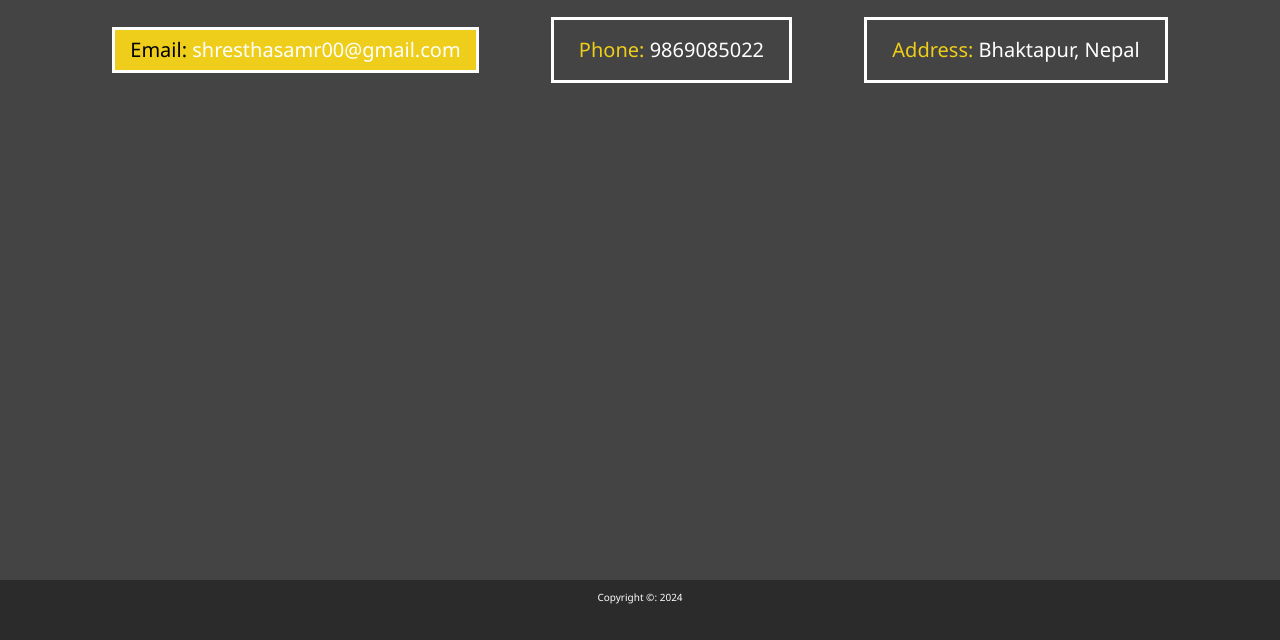
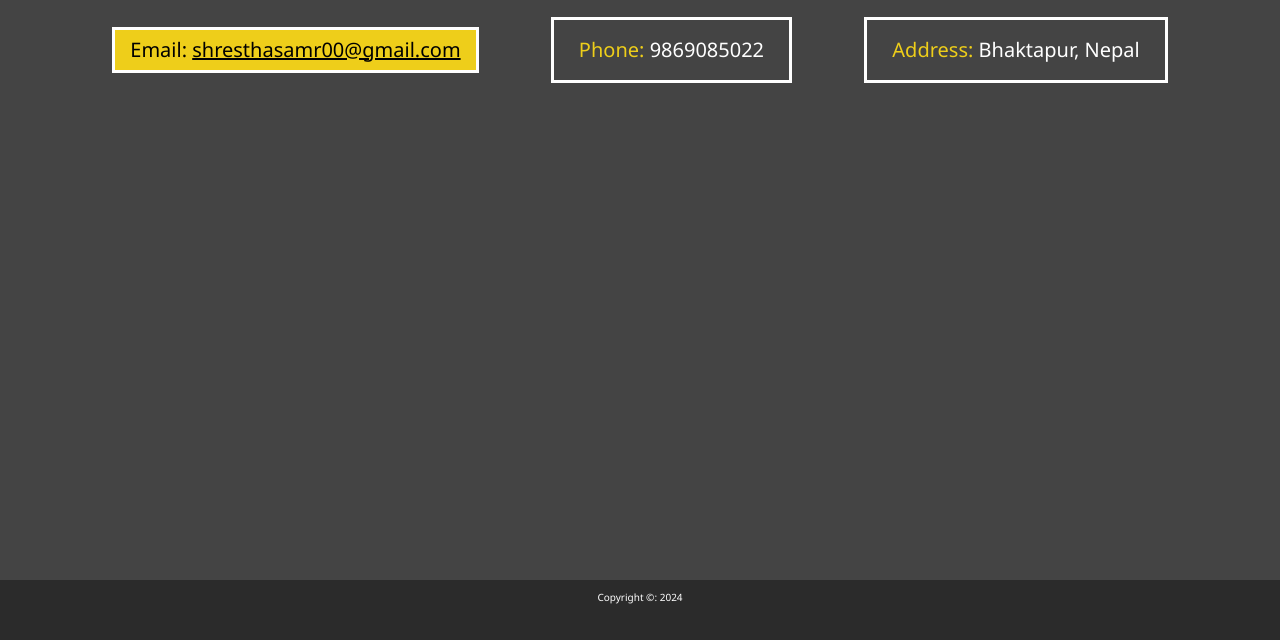
Before and after one commit to samir-tha/modern_portfolio, a plain HTML site: page contact.html in a window 1280 px wide. In both pictures the pointer is over the link "shresthasamr00@gmail.com". Shown: the part 160-800 px from the top of the page. Drawn offline with Linux system fonts and the light colour scheme.

Commit message:
Update main.css

```diff
--- a/css/main.css
+++ b/css/main.css
@@ -175,6 +175,16 @@ header {
 
 .text-secondary {
   color: #eece1a;
+}
+
+.email-link {
+    color: inherit; /* Inherit color from parent */
+    text-decoration: none; /* Remove underline */
+}
+
+.email-link:hover {
+    text-decoration: underline; /* Add underline on hover */
+    color: $secondary-color; /* Change color on hover */
 }
 
 main {
```
